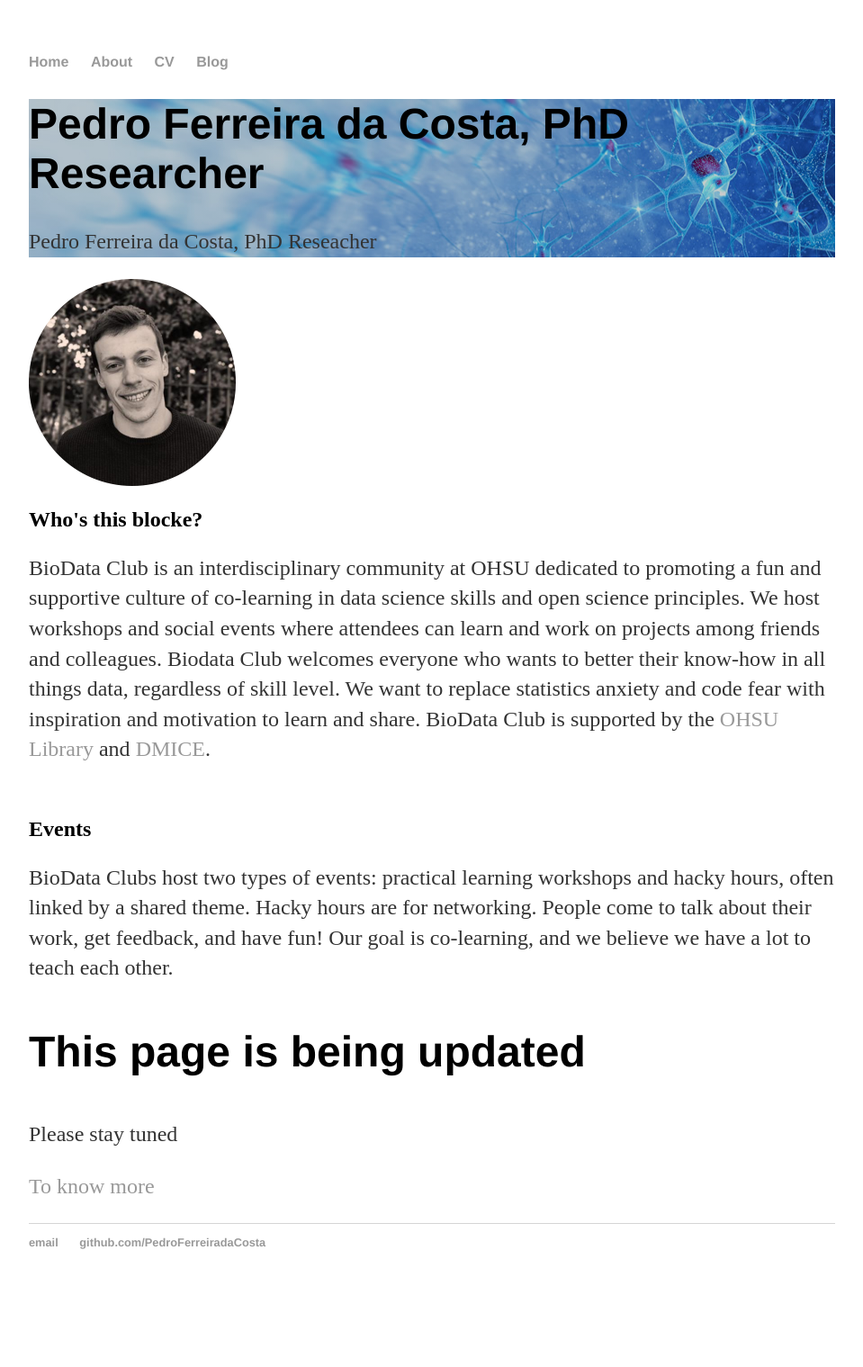
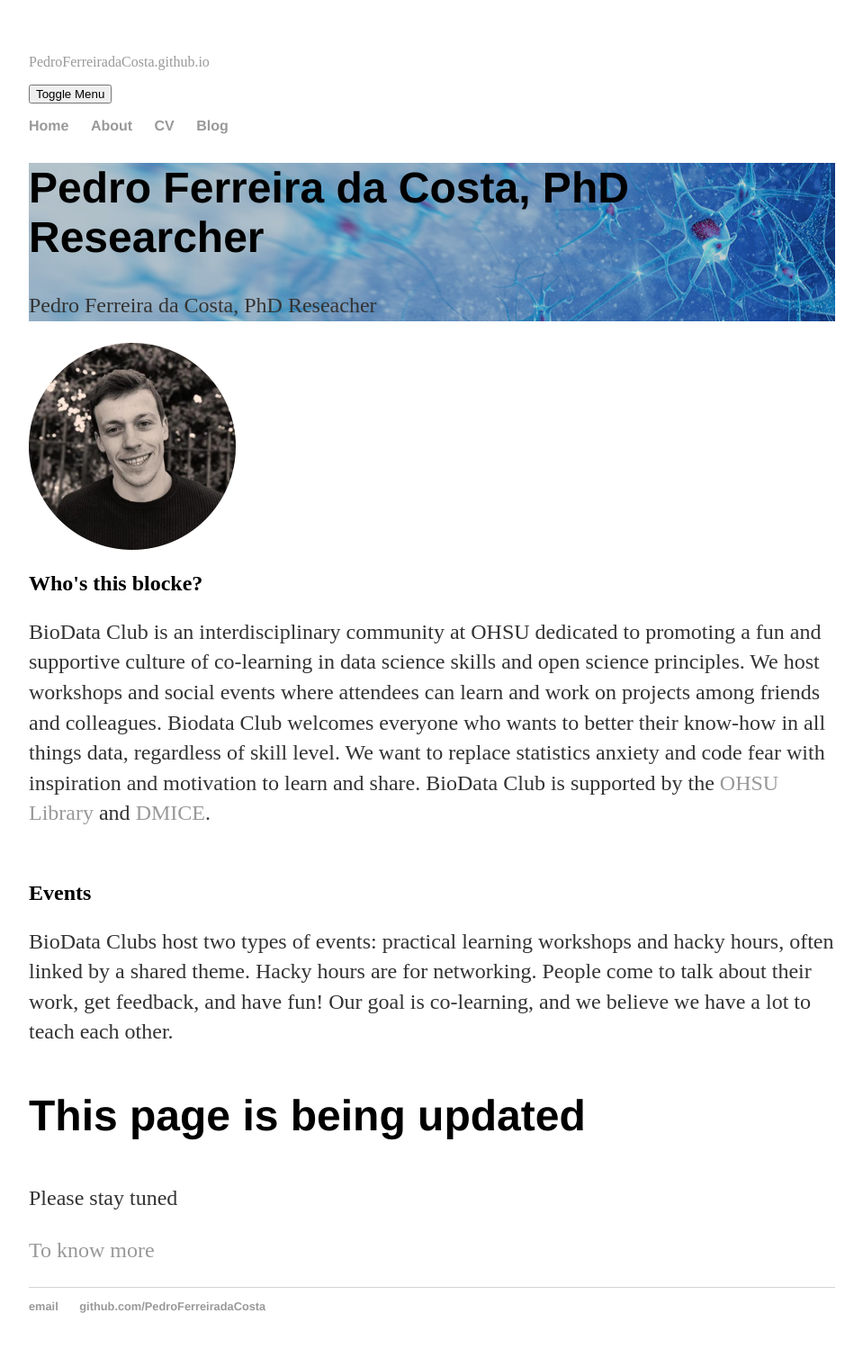
Before and after one commit to PedroFerreiradaCosta/PedroFerreiradaCosta.github.io, a Jekyll site: the page built from index.html, in a window 1280 px wide. Shown: the whole page at 90% size, without its empty margins (160-1119 px from the left). Built offline with Jekyll 4.4.1, drawn with Linux system fonts in a browser that asks for light colours; before the commit the page ends 1448 px from its top, so only the background shows below that.

Commit message:
Updating homepage

```diff
--- /dev/null
+++ b/_includes/browser-upgrade.html
@@ -0,0 +1,3 @@
+<!--[if lt IE 9]>
+<div class="notice--danger align-center" style="margin: 0;">You are using an <strong>outdated</strong> browser. Please <a href="https://browsehappy.com/">upgrade your browser</a> to improve your experience.</div>
+<![endif]-->
--- /dev/null
+++ b/_includes/masthead.html
@@ -0,0 +1,33 @@
+<div class="masthead">
+  <div class="masthead__inner-wrap">
+    <div class="masthead__menu">
+      <nav id="site-nav" class="greedy-nav">
+        <a class="site-title" href="{{ '/' | relative_url }}">{{ site.title }}</a>
+        <ul class="visible-links">
+          {% for link in site.data.navigation.main %}
+            {% if link.url contains 'http' %}
+              {% assign domain = '' %}
+            {% else %}
+              {% assign domain = site.url | append: site.baseurl %}
+            {% endif %}
+            <li class="masthead__menu-item">
+              <a href="{{ domain }}{{ link.url }}" {% if link.description %}title="{{ link.description }}"{% endif %}>{{ link.title }}</a>
+            </li>
+          {% endfor %}
+        </ul>
+        {% if site.search == true %}
+        <button class="search__toggle" type="button">
+          <svg class="icon" width="16" height="16" xmlns="http://www.w3.org/2000/svg" viewBox="0 0 15.99 16">
+            <path d="M15.5,13.12L13.19,10.8a1.69,1.69,0,0,0-1.28-.55l-0.06-.06A6.5,6.5,0,0,0,5.77,0,6.5,6.5,0,0,0,2.46,11.59a6.47,6.47,0,0,0,7.74.26l0.05,0.05a1.65,1.65,0,0,0,.5,1.24l2.38,2.38A1.68,1.68,0,0,0,15.5,13.12ZM6.4,2A4.41,4.41,0,1,1,2,6.4,4.43,4.43,0,0,1,6.4,2Z" transform="translate(-.01)"></path>
+          </svg>
+        </button>
+        {% endif %}
+        <button class="greedy-nav__toggle hidden" type="button">
+          <span class="visually-hidden">{{ site.data.ui-text[site.locale].menu_label | default: "Toggle Menu" }}</span>
+          <div class="navicon"></div>
+        </button>
+        <ul class="hidden-links hidden"></ul>
+      </nav>
+    </div>
+  </div>
+</div>
--- a/_layouts/default.html
+++ b/_layouts/default.html
@@ -6,6 +6,9 @@
       <link rel="stylesheet" type="text/css" href="/css/main.css">
     </head>
       <body class="layout--{{ page.layout | default: layout.layout }}{% if page.classes or layout.classes %}{{ page.classes | default: layout.classes | join: ' ' | prepend: ' ' }}{% endif %}">
+
+          {% include browser-upgrade.html %}
+          {% include masthead.html %}
       <nav>
           <ul>
               <li><a href="/">Home</a></li>
@@ -14,6 +17,9 @@
               <li><a href="/blog">Blog</a></li>
           </ul>
       </nav>
+
+
+
       <div class="container">
 
       {{ content }}
```
